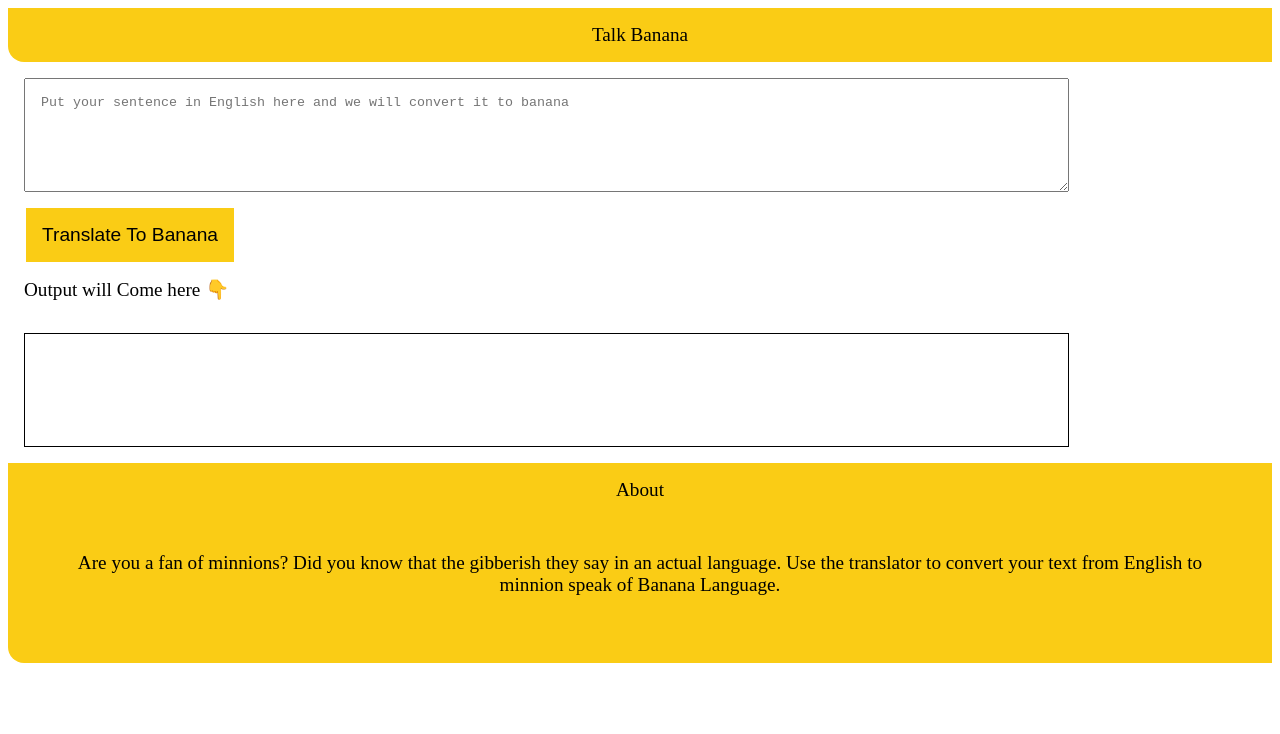
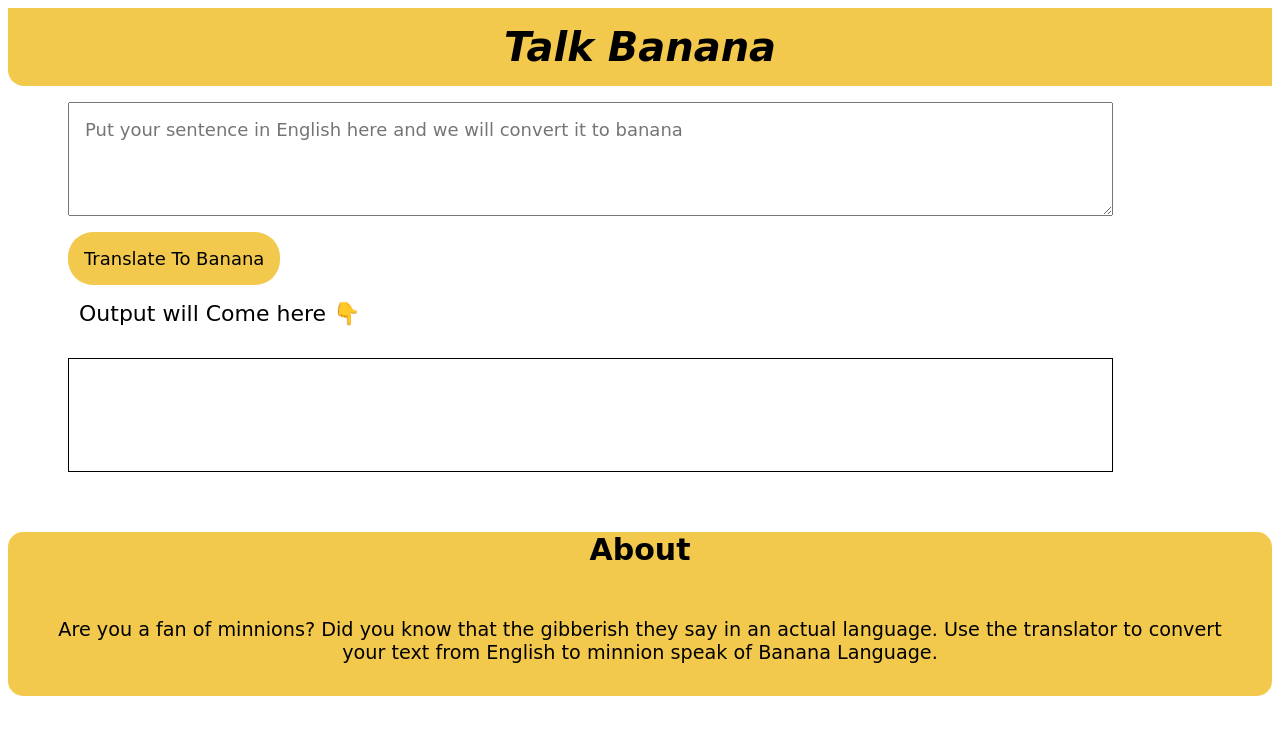
Before and after one commit to aroravansh1209/neogcamp-banana-speak, a plain HTML site: page index.html in a window 1280 px wide. Drawn offline with Linux system fonts and the light colour scheme.

Commit message:
minor changes

```diff
--- a/index.html
+++ b/index.html
@@ -1,13 +1,14 @@
 <!DOCTYPE html>
 <html lang="en">
+
 <head>
     <meta charset="UTF-8">
     <meta http-equiv="X-UA-Compatible" content="IE=edge">
     <meta name="viewport" content="width=device-width, initial-scale=1.0">
     <title>Banana Speak</title>
+
     <style>
-
-        textarea{
+        textarea {
             width: 80%;
             height: 10vh;
             display: block;
@@ -15,7 +16,7 @@
             padding: 1rem;
         }
 
-        #output{
+        #output {
             border: 1px solid black;
             height: 10vh;
             width: 80%;
@@ -23,54 +24,90 @@
             padding: 1rem;
         }
 
-        .text{
-            background-color: #facc15;
+        .text {
+            background-color: #F2C94C;
             color: black;
             padding: 1rem;
-            font-size: larger;
+            font-size: 40px;
+            font-weight: 600;
             border-bottom-left-radius: 1rem;
             text-align: center;
         }
 
-        #btn-translate{
+        #btn-translate {
             padding: 1rem;
-            background-color: #facc15;
-            margin-left: 18px;
+            background-color: #F2C94C;
             border: none;
-            font-size: larger;
+            border-radius: 25px;
+            font-family: 'Kalam', cursive;
+            font-size: 18px;
+            margin-left: 60px;
         }
 
-        .output{
+        .outputHeading {
             padding: 1rem;
+            font-family: 'Kalam', cursive;
+            font-size: 22px;
+            margin-left: 55px;
         }
 
-        .footer{
-            background-color: #facc15;
+        .footer {
+            background-color: #F2C94C;
             color: black;
-            padding: 1rem;
+            /* padding: 1rem; */
             font-size: larger;
-            border-bottom-left-radius: 1rem;
+            /* border-bottom-left-radius: 1rem; */
+            border-radius: 15px;
             text-align: center;
+            margin-top: 60px;
         }
 
-        .about{
+        .about {
             text-align: center;
             padding: 2rem;
+
+        }
+
+        #txt-input {
+            font-family: 'Kalam', cursive;
+            font-size: 18px;
+            margin-left: 60px;
+        }
+
+        #output {
+            overflow: scroll;
+            font-family: 'Kalam', cursive;
+            font-size: 18px;
+            margin-left: 60px;
+        }
+
+        .footerHeading {
+            margin-top: 15px;
+            font-weight: 600;
+            font-size: 30px;
+        }
+
+        body {
+            font-family: 'Kalam', cursive;
+            overflow: hidden;
         }
     </style>
 </head>
+
 <body>
-    <nav class="text"> Talk Banana</nav>
+    <nav class="text"> <i>Talk Banana</i></nav>
     <textarea id="txt-input"
         placeholder="Put your sentence in English here and we will convert it to banana"></textarea>
     <button id="btn-translate">Translate To Banana</button>
 
-    <div class="output" style="font-size: larger;">Output will Come here 👇</div>
-    <div id="output"></div>
+    <div class="outputHeading">Output will Come here 👇</div>
+    <div id="output" style="padding: 1rem; font-size: large;"></div>
     <script src="app.js" type="text/javascript"></script>
     <footer class="footer">
-        <div>About</div>
-        <p class="about">Are you a fan of minnions? Did you know that the gibberish they say in an actual language. Use the translator to convert your text from English to minnion speak of Banana Language.</p>
+        <div class=footerHeading>About</div>
+        <p class="about">Are you a fan of minnions? Did you know that the gibberish they say in an actual language. Use
+            the translator to convert your text from English to minnion speak of Banana Language.</p>
     </footer>
 </body>
+
 </html>
```
Also changed, not shown: app.js (+4 -4 lines).
